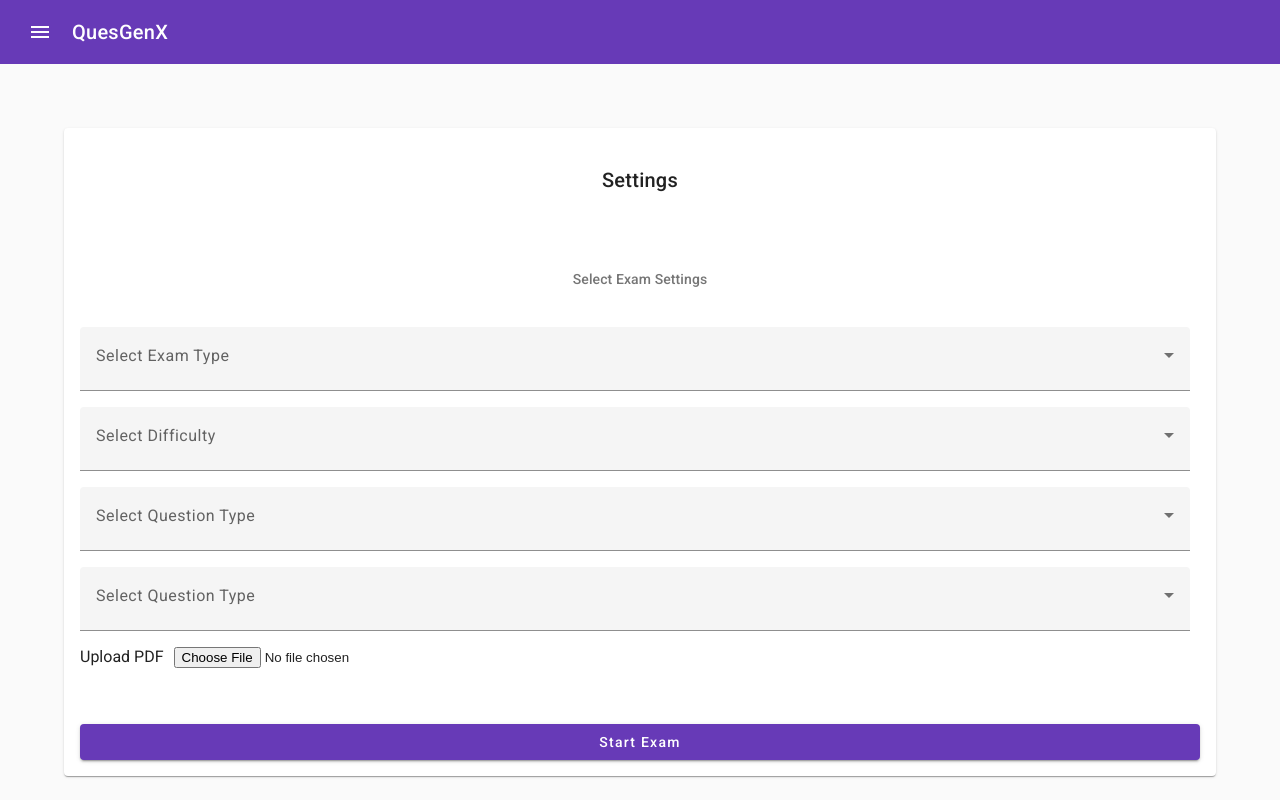
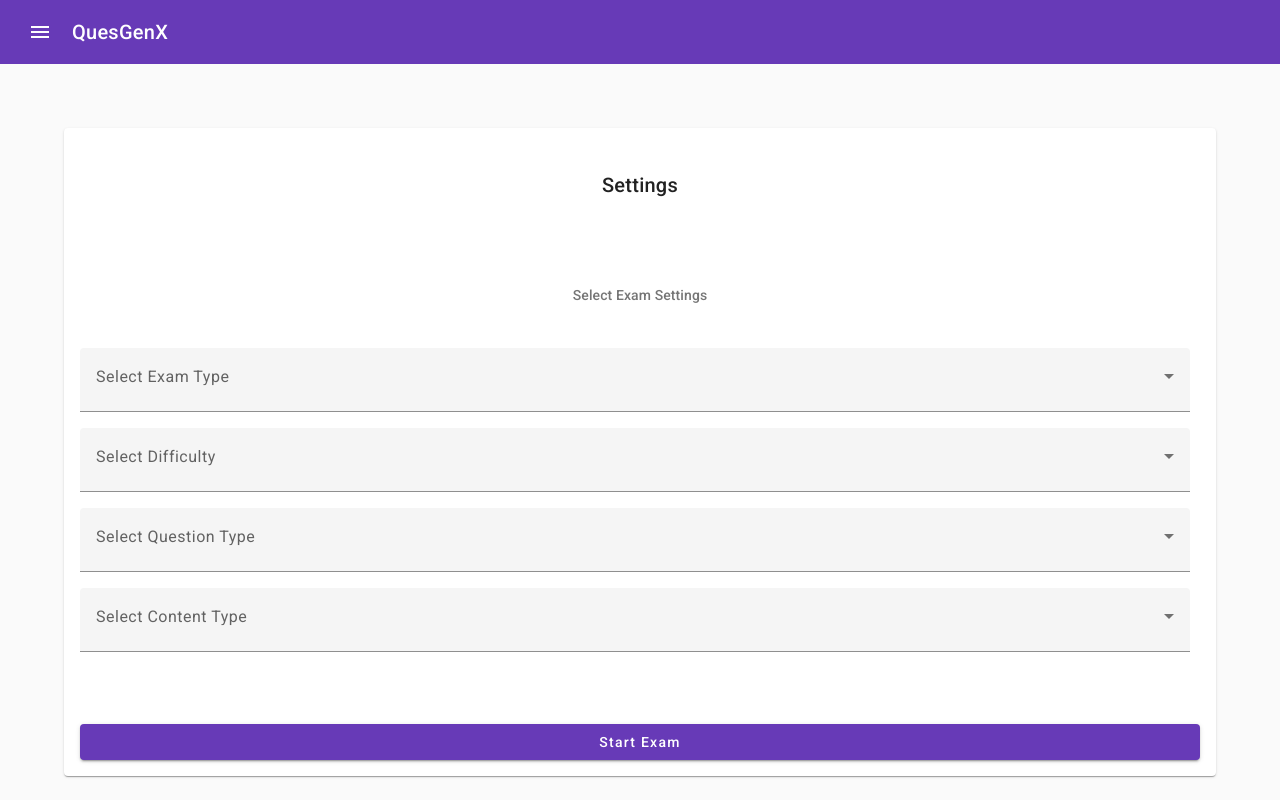
Before and after one commit to wasif31/QuesGenX, an Angular app: page /settings in a window 1280 px wide. Built offline with nearby package versions, Linux system fonts and the light colour scheme; what ngx-logger would draw is missing.

Commit message:
some refactor

```diff
--- a/src/app/feature/components/exam-settings/exam-settings.component.html
+++ b/src/app/feature/components/exam-settings/exam-settings.component.html
@@ -34,14 +34,15 @@
                             </mat-select>
                         </mat-form-field>
                         <mat-form-field appearance="fill">
-                            <mat-label>Select Question Type</mat-label>
+                            <mat-label>Select Content Type</mat-label>
                             <mat-select [(ngModel)]="selectedInputType">
                                 <mat-option *ngFor="let type of inputTypes" [value]="type">{{ type }}</mat-option>
                             </mat-select>
                         </mat-form-field>
                     </div>
 
-                    <div fxLayout="row">
+                    <div *ngIf="selectedExamType == 'Writing' && (selectedInputType=='PDF'||selectedInputType=='Image')"
+                         fxLayout="row">
                         <mat-label class="mr-10">Upload PDF</mat-label>
                         <input (change)="onFileSelected($event)" accept="application/pdf" type="file"/>
                     </div>
--- a/src/app/feature/components/exam-settings/exam-settings.component.ts
+++ b/src/app/feature/components/exam-settings/exam-settings.component.ts
@@ -2,6 +2,12 @@ import { Component } from "@angular/core";
 import { Question } from "../../interfaces/Question";
 import { ExamService } from "../../services/exam.service";
 import { Router } from "@angular/router";
+import {
+  ContentType,
+  DifficultyType,
+  ExamType,
+  QuestionType,
+} from "../../types/types";
 
 @Component({
   selector: "app-exam-settings",
@@ -9,14 +15,14 @@ import { Router } from "@angular/router";
   styleUrls: ["./exam-settings.component.css"],
 })
 export class ExamSettingsComponent {
-  examTypes: string[] = ["Reading", "Writing", "Listening", "Speaking"];
-  difficultyLevels: string[] = ["Easy", "Medium", "Hard"];
-  questionTypes: string[] = ["MCQ", "Fill in the Blanks"];
-  inputTypes: string[] = ["PDF", "Images", "Text"];
-  selectedExamType: string;
-  selectedDifficulty: string;
-  selectedQuestionType: string;
-  selectedInputType: string;
+  examTypes: ExamType[] = ["Reading", "Writing", "Listening", "Speaking"];
+  difficultyLevels: DifficultyType[] = ["Easy", "Medium", "Hard"];
+  questionTypes: QuestionType[] = ["MCQ", "Fill in the Blanks"];
+  inputTypes: ContentType[] = ["PDF", "Image", "Text"];
+  selectedExamType: ExamType;
+  selectedDifficulty: DifficultyType;
+  selectedQuestionType: QuestionType;
+  selectedInputType: ContentType;
   selectedFile: File | null;
   questions: Question[] = [];
 
--- /dev/null
+++ b/src/app/feature/types/types.ts
@@ -0,0 +1,4 @@
+export type ExamType = "Reading" | "Writing" | "Speaking" | "Listening";
+export type DifficultyType = "Easy" | "Medium" | "Hard";
+export type QuestionType = "MCQ" | "Fill in the Blanks";
+export type ContentType = "Image" | "Text" | "PDF";
```
Lines whose indentation alone changed are shown as unchanged.
